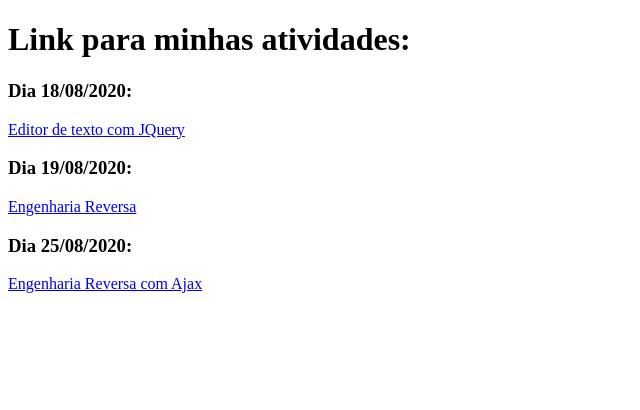
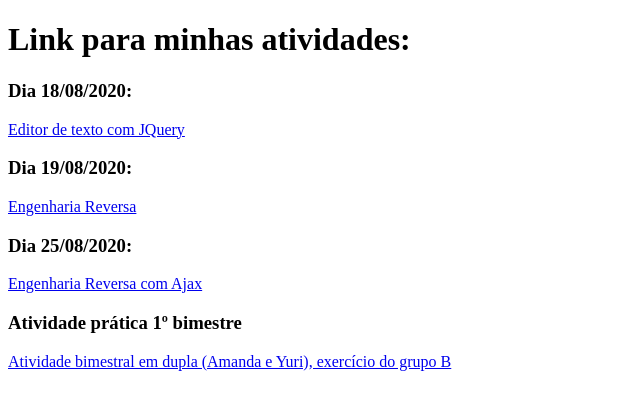
Before and after one commit to Amandacra/Atividades, a PHP site: page / in a window 1280 px wide. Shown: the top 410 px of the page, without its empty margins (0-640 px from the left). Run offline with PHP 8.4, Linux system fonts and the light colour scheme.

Commit message:
adicionando o link da atividade prática em dupla

```diff
--- a/index.php
+++ b/index.php
@@ -18,5 +18,9 @@
         <h3>Dia 25/08/2020:</h3>
         <a href="20200825/index.php">Engenharia Reversa com Ajax</a>
     </p>
+    <p>
+        <h3>Atividade prática 1º bimestre</h3>
+        <a href="AtividadeGrupoB/index.html">Atividade bimestral em dupla (Amanda e Yuri), exercício do grupo B</a>
+    </p>
 </body>
 </html>
```
